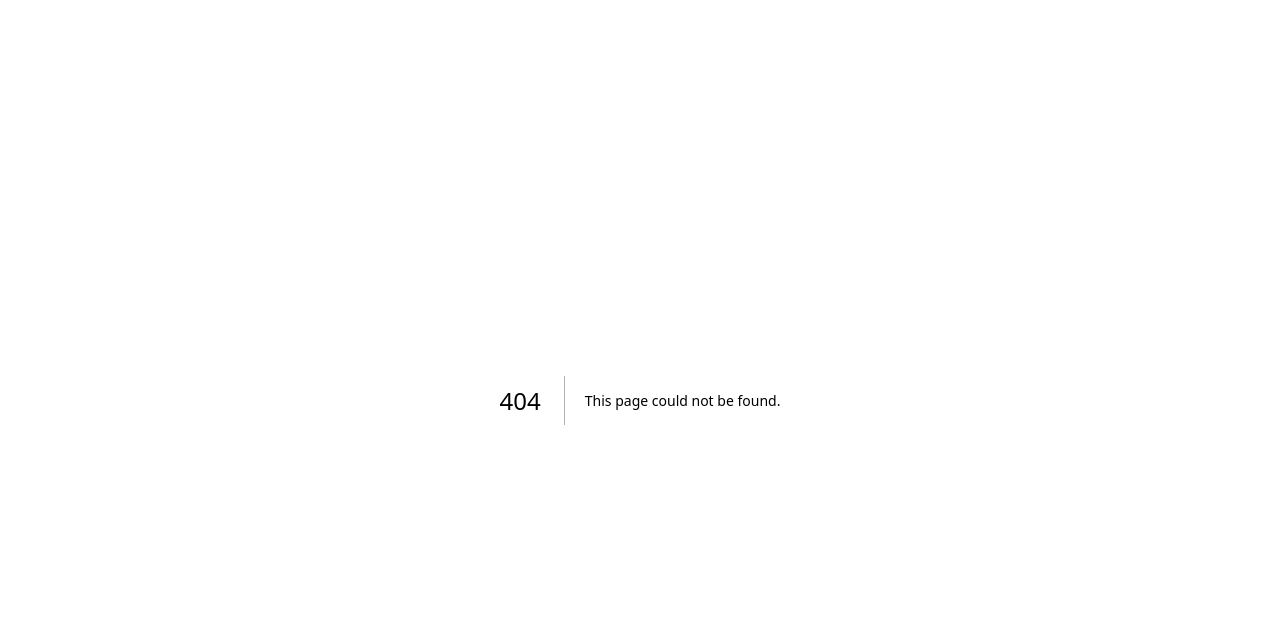
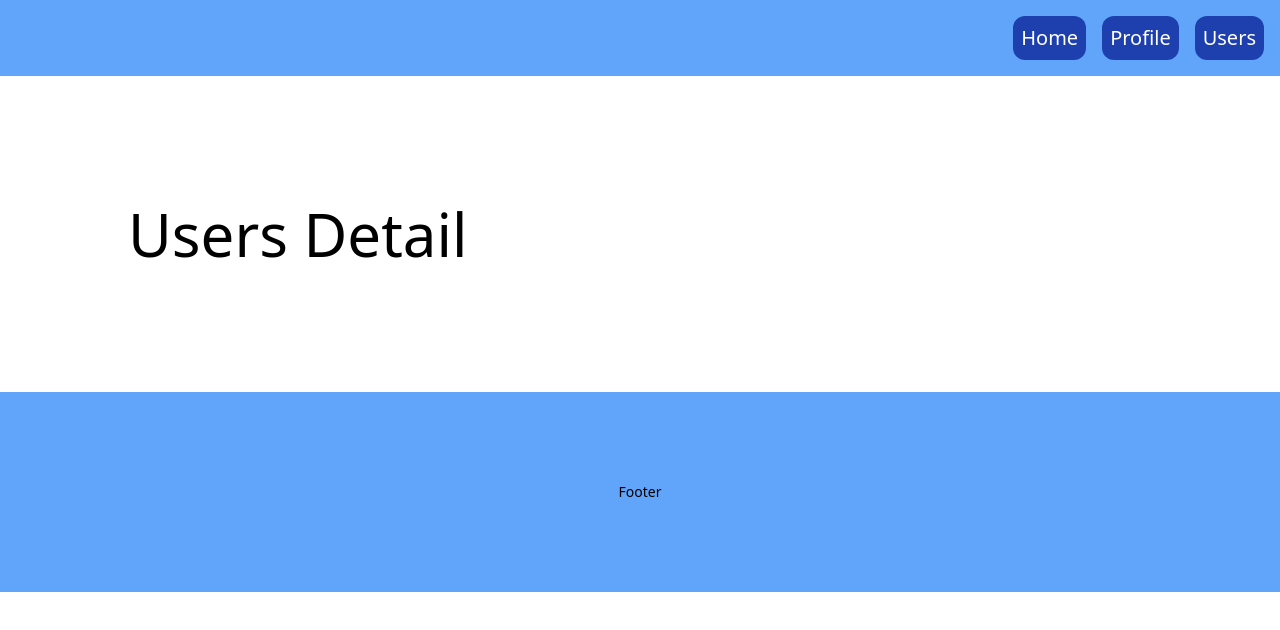
Before and after one commit to EgaAprianto8/belajar-nextjs, a Next.js app: page /users/detail in a window 1280 px wide. Before the commit this address had no page. Shown: the top 630 px of the page. Built offline with nearby package versions, Linux system fonts and the light colour scheme.

Commit message:
[TUGAS] Hari-7

```diff
--- a/components/menu/index.js
+++ b/components/menu/index.js
@@ -6,6 +6,7 @@ export default function Menu() {
   <div className="flex flex-row justify-end gap-4 text-white p-4">
     <Link href="/" className="bg-blue-800 rounded-xl p-2">Home</Link>
     <Link href="/profile" className="bg-blue-800 rounded-xl p-2">Profile</Link>
+    <Link href="/users" className="bg-blue-800 rounded-xl p-2">Users</Link>
   </div>
   </>
   )
--- /dev/null
+++ b/pages/users/detail.js
@@ -0,0 +1,9 @@
+import Layout from "@/layouts";
+
+export default function userDetail() {
+  return (
+    <Layout>
+      <p className="text-6xl p-32">Users Detail</p>
+    </Layout>
+  );
+}
--- /dev/null
+++ b/pages/users/index.js
@@ -0,0 +1,9 @@
+import Layout from "@/layouts";
+
+export default function Users() {
+  return (
+  <Layout>
+    <p className="text-6xl p-32">Users</p>;
+  </Layout>
+  );
+}
--- a/tsconfig.json
+++ b/tsconfig.json
@@ -17,6 +17,6 @@
       "@/*": ["./*"]
     }
   },
-  "include": ["next-env.d.ts", "**/*.ts", "**/*.tsx", "layouts/index.js"],
+  "include": ["next-env.d.ts", "**/*.ts", "**/*.tsx", "layouts/index.js", "pages/users/detail.js"],
   "exclude": ["node_modules"]
 }
```
